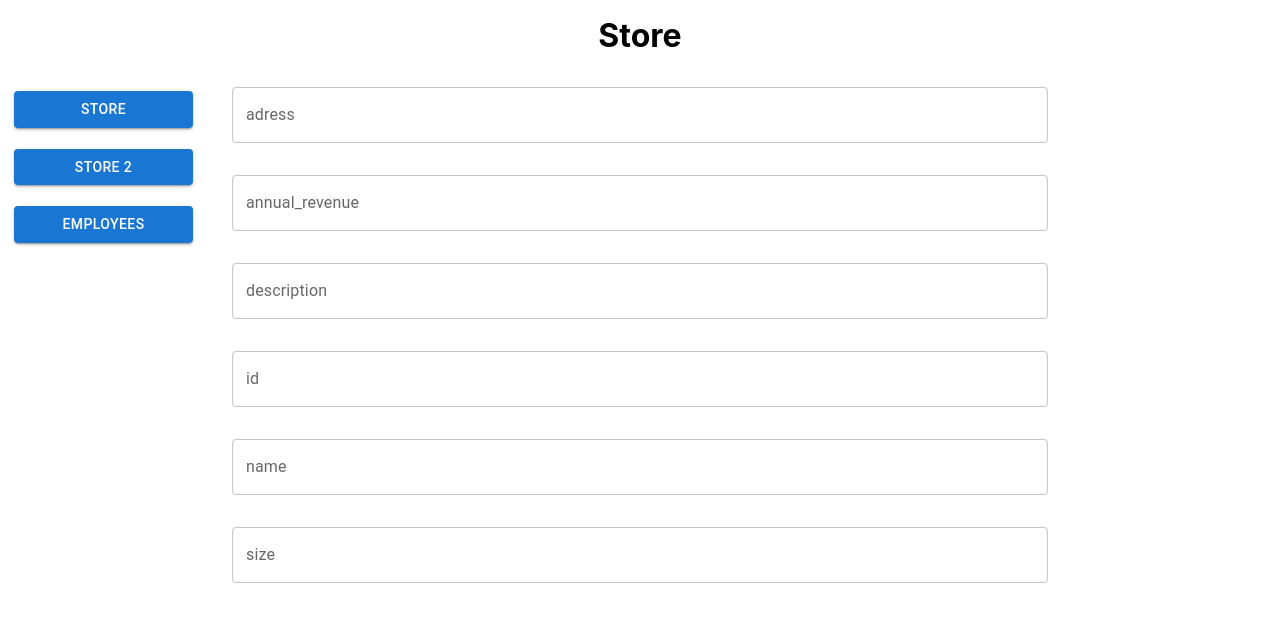
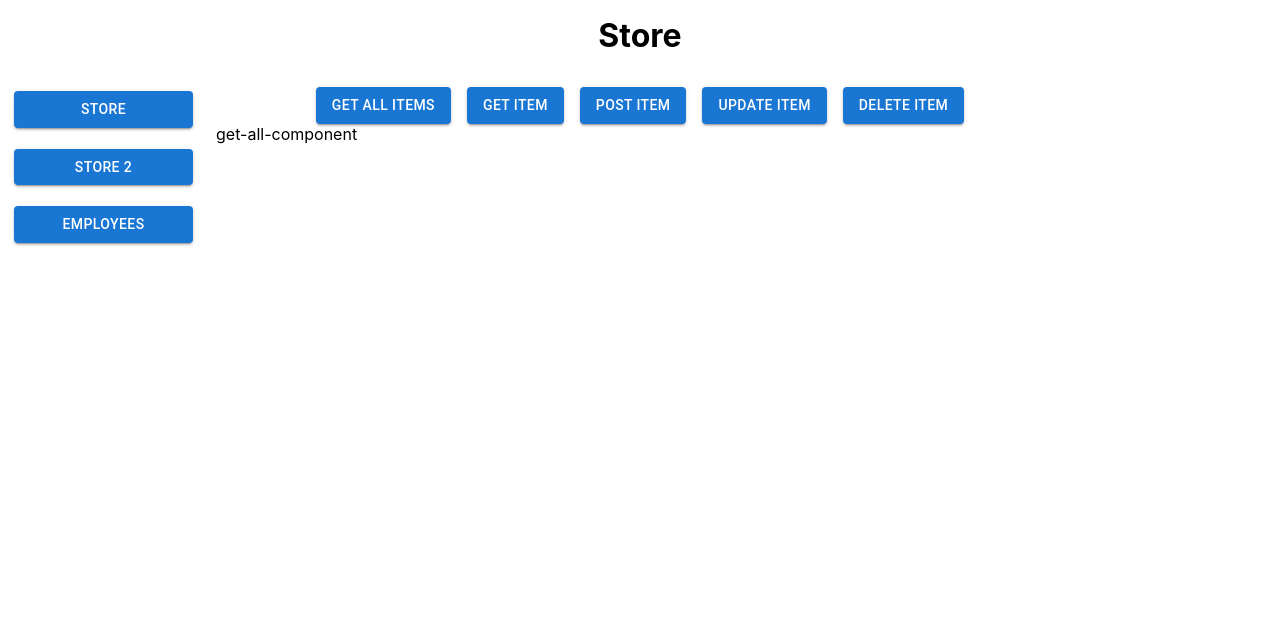
Before and after one commit to MVA-OpenApi/react-frontend, a React (Create React App) app: page /store in a window 1280 px wide. Shown: the top 622 px of the page. Built offline with nearby package versions, Linux system fonts and the light colour scheme; the HTML template or start-up script is replaced by a standard one.

Commit message:
different components for different methods

```diff
--- a/src/App.js
+++ b/src/App.js
@@ -5,9 +5,10 @@ import { Routes, Route, Link, Navigate } from "react-router-dom";
 import "./styles/index.css";
 
 import SideBar from "./components/SideBar";
-import Store from "./components/schemas/Store";
-import Store2 from "./components/schemas/Store2";
-import Employees from "./components/schemas/Employees";
+import StoreForm from "./components/schemas/StoreForm";
+import Store2Form from "./components/schemas/Store2Form";
+import EmployeesForm from "./components/schemas/EmployeesForm";
+import SchemaPage from "./components/SchemaPage";
 
 function App() {
   return (
@@ -19,9 +20,30 @@ function App() {
         <Grid item xs={12} md={10} lg={8}>
           <Routes>
             <Route path="/" element={<Navigate replace to="store" />} />
-            <Route path="store" element={<Store />} />
-            <Route path="store2" element={<Store2 />} />
-            <Route path="employees" element={<Employees />} />
+            <Route
+              path="/store"
+              element={
+                <SchemaPage name="Store" path="store">
+                  <StoreForm />
+                </SchemaPage>
+              }
+            />
+            <Route
+              path="store2"
+              element={
+                <SchemaPage name="Store 2" path="store2">
+                  <Store2Form />
+                </SchemaPage>
+              }
+            />
+            <Route
+              path="employees"
+              element={
+                <SchemaPage name="Employees" path="employees">
+                  <EmployeesForm />
+                </SchemaPage>
+              }
+            />
           </Routes>
         </Grid>
       </Grid>
--- /dev/null
+++ b/src/components/LoadSubmit.js
@@ -0,0 +1,66 @@
+import React from "react";
+import Button from "@mui/material/Button";
+
+import "../styles/loadsubmit.css";
+import { Grid } from "@mui/material";
+
+function LoadSubmit(props) {
+  return (
+    <Grid
+      container
+      direction="row"
+      alignItems="center"
+      justifyContent="center"
+      spacing={2}
+      className="load-submit"
+    >
+      <Grid item>
+        <Button
+          variant="contained"
+          className="ls-button"
+          onClick={() => props.setMethod("get-all")}
+        >
+          Get all items
+        </Button>
+      </Grid>
+      <Grid item>
+        <Button
+          variant="contained"
+          className="ls-button"
+          onClick={() => props.setMethod("get")}
+        >
+          Get item
+        </Button>
+      </Grid>
+      <Grid item>
+        <Button
+          variant="contained"
+          className="ls-button"
+          onClick={() => props.setMethod("post")}
+        >
+          Post item
+        </Button>
+      </Grid>
+      <Grid item>
+        <Button
+          variant="contained"
+          className="ls-button"
+          onClick={() => props.setMethod("put")}
+        >
+          Update item
+        </Button>
+      </Grid>
+      <Grid item>
+        <Button
+          variant="contained"
+          className="ls-button"
+          onClick={() => props.setMethod("delete")}
+        >
+          Delete item
+        </Button>
+      </Grid>
+    </Grid>
+  );
+}
+
+export default LoadSubmit;
--- /dev/null
+++ b/src/components/SchemaPage.js
@@ -0,0 +1,36 @@
+import React, { useState } from "react";
+import { Route, Routes } from "react-router-dom";
+
+import "../styles/loadsubmit.css";
+import LoadSubmit from "./LoadSubmit";
+
+function SchemaPage(props) {
+  const [method, setMethod] = useState("get-all");
+
+  return (
+    <div>
+      <h1>{props.name}</h1>
+      <LoadSubmit setMethod={setMethod} />
+      {showMethodView(method, props)}
+    </div>
+  );
+}
+
+var showMethodView = (method, props) => {
+  switch (method) {
+    case "get-all":
+      return "get-all-component";
+    case "get":
+      return "get-component";
+    case "post":
+      return props.children;
+    case "put":
+      return props.children;
+    case "delete":
+      return "delete-component";
+    default:
+      break;
+  }
+};
+
+export default SchemaPage;
--- a/src/components/schemas/Employees.js
+++ b/src/components/schemas/EmployeesForm.js
@@ -1,16 +1,17 @@
 import React from "react";
 import TextField from "@mui/material/TextField";
+import { Button } from "@mui/material";
 
 import "../../styles/schemaform.css";
 
 function Employees() {
   return (
     <form className="schema-form">
-      <h1 className="mobile-schema-name">Employees</h1>
       <TextField label="name" variant="outlined" />
       <TextField label="adress" variant="outlined" />
       <TextField label="date_of_birth" variant="outlined" />
       <TextField label="id" variant="outlined" />
+      <Button variant="contained">Sumbit</Button>
     </form>
   );
 }
--- a/src/components/schemas/Store2.js
+++ b/src/components/schemas/Store2Form.js
@@ -1,20 +1,21 @@
 import React from "react";
 import TextField from "@mui/material/TextField";
+import { Button } from "@mui/material";
 
 import "../../styles/schemaform.css";
 
-function Store2() {
+function Store2Form() {
   return (
     <form className="schema-form">
-      <h1 className="mobile-schema-name">Store 2</h1>
       <TextField label="adress" variant="outlined" />
       <TextField label="annual_revenue" variant="outlined" />
       <TextField label="description" variant="outlined" />
       <TextField label="id" variant="outlined" />
       <TextField label="name" variant="outlined" />
       <TextField label="size" variant="outlined" />
+      <Button variant="contained">Sumbit</Button>
     </form>
   );
 }
 
-export default Store2;
+export default Store2Form;
--- a/src/components/schemas/Store.js
+++ b/src/components/schemas/StoreForm.js
@@ -1,18 +1,19 @@
 import React from "react";
 import TextField from "@mui/material/TextField";
+import { Button } from "@mui/material";
 
 import "../../styles/schemaform.css";
 
 function Store() {
   return (
     <form className="schema-form">
-      <h1 className="mobile-schema-name">Store</h1>
       <TextField label="adress" variant="outlined" />
       <TextField label="annual_revenue" variant="outlined" />
       <TextField label="description" variant="outlined" />
       <TextField label="id" variant="outlined" />
       <TextField label="name" variant="outlined" />
       <TextField label="size" variant="outlined" />
+      <Button variant="contained">Sumbit</Button>
     </form>
   );
 }
--- /dev/null
+++ b/src/styles/loadsubmit.css
@@ -0,0 +1,3 @@
+.load-submit {
+  padding-top: 2em;
+}
--- a/src/styles/schemaform.css
+++ b/src/styles/schemaform.css
@@ -1,5 +1,10 @@
 h1 {
   text-align: center;
+}
+
+.schema-container {
+  display: flex;
+  flex-direction: column;
 }
 
 .schema-form {
@@ -9,6 +14,7 @@ h1 {
   margin-right: 1em;
   margin-bottom: 1em;
   gap: 2em;
+  padding-top: 1.35em;
 }
 
 form button {
```
